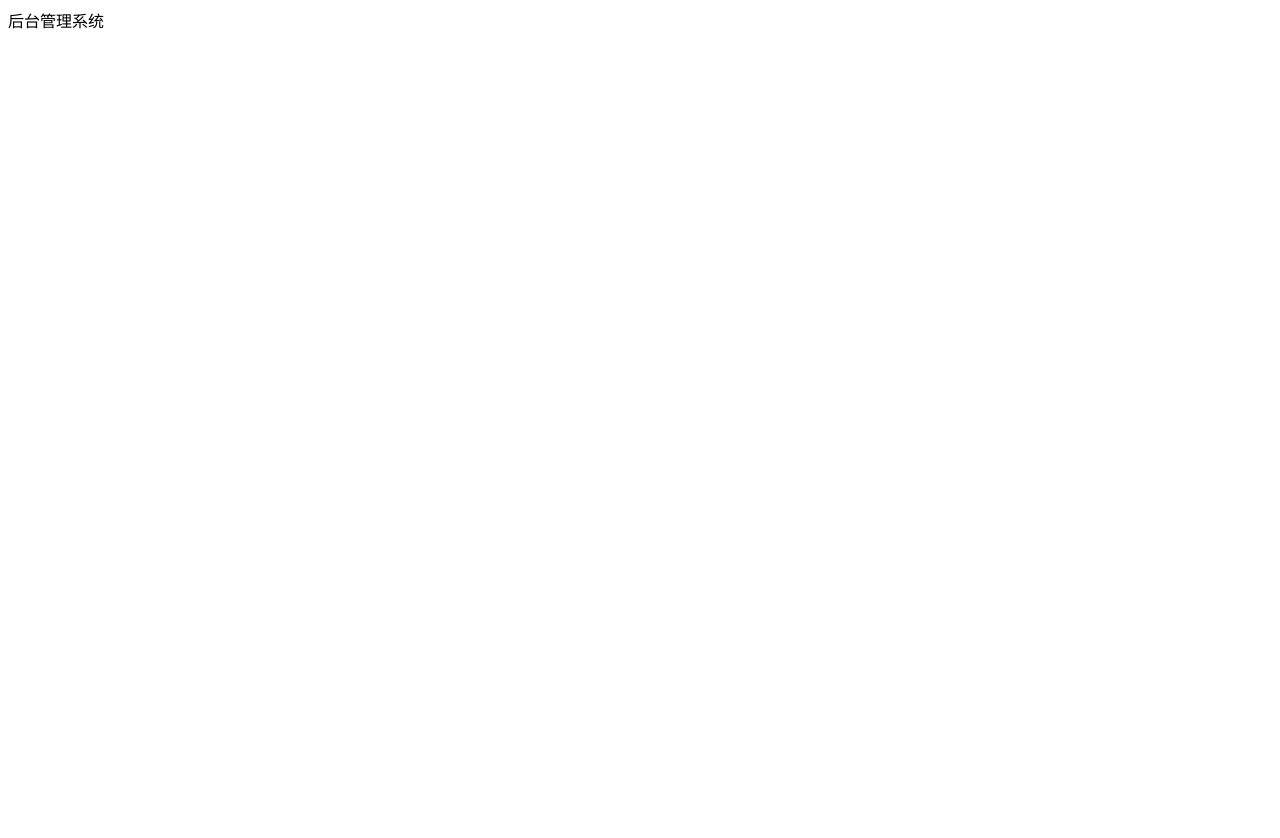
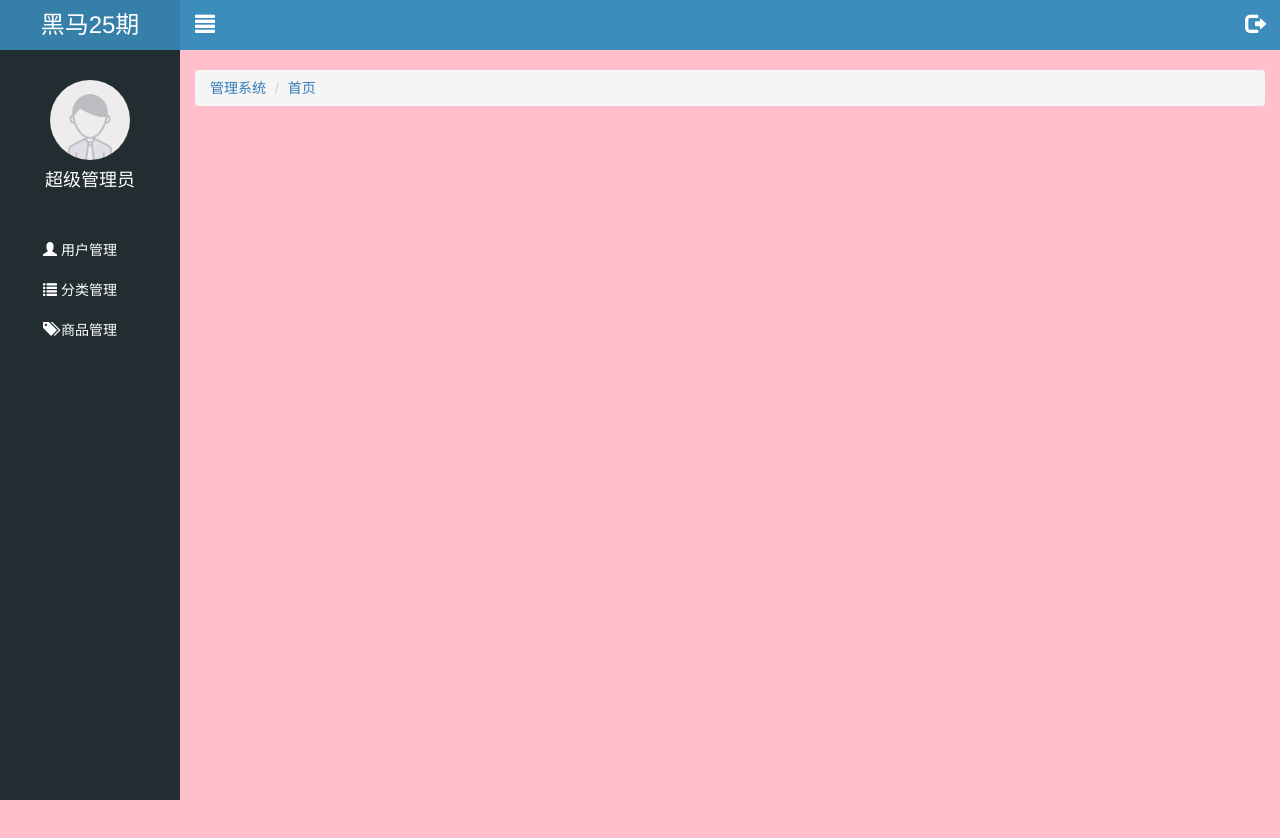
Before and after one commit to 443548617/letao, a website: page public/back/index.html in a window 1280 px wide. Before the commit the page ends 800 px from the top, so only its background shows below. Drawn offline with Linux system fonts and the light colour scheme.

Commit message:
首页-静态公共部分完成

```diff
--- a/public/back/css/common.css
+++ b/public/back/css/common.css
@@ -1,5 +1,17 @@
 .body_bg{
   background-color: #222D32;
+}
+a,
+a:link,
+a:visited,
+a:hover,
+a:active{
+  text-decoration: none;
+}
+ul{
+  margin: 0;
+  padding: 0;
+  list-style: none;
 }
 .panel .panel-title{
   height: 40px;
@@ -10,3 +22,83 @@
 .mt_150{
   margin-top: 150px;
 }
+.mt_20{
+  margin-top: 20px;
+}
+.lt_aside{
+  width: 180px;
+  height: 100%;
+  position: fixed;
+  top: 0;
+  left: 0;
+  background-color: #222D32;
+  z-index: 999;
+}
+.lt_aside .brand{
+  width: 100%;
+  height: 50px;
+  line-height: 50px;
+  text-align: center;
+  font-size: 24px;
+  background-color: #367FA9;
+}
+.lt_aside .brand a {
+  color: #fff;
+}
+.lt_aside .user{
+  height: 180px;
+  padding-top: 30px;
+}
+.lt_aside .user img{
+    height: 80px;
+    width: 80px;
+    border-radius: 50%;
+    display: block;
+    margin: 0 auto;
+}
+.lt_aside .user p{
+  height: 40px;
+  line-height: 40px;
+  font-size: 18px;
+  color: #fff;
+  text-align: center;
+}
+.lt_aside .nav a{
+  display: block;
+  width: 100%;
+  height: 40px;
+  line-height: 40px;
+  color: #fff;
+  padding-left: 40px;
+  border-left: 3px solid transparent;
+}
+.lt_aside .nav a.current{
+  background-color: #1D1F21;
+  border-left: 3px solid #069;
+}
+.lt_aside .nav .child a{
+  padding-left: 60px;
+}
+.lt_main{
+  padding-left: 180px;
+  height: 1000px;
+  background-color: pink;
+  padding-top: 50px;
+}
+.lt_topbar{
+  width: 100%;
+  height: 50px;
+  position: fixed;
+  left: 0;
+  top: 0;
+  background-color: #3C8DBC;
+  padding-left: 180px;
+}
+.lt_topbar a{
+  width: 50px;
+  height: 50px;
+  line-height: 50px;
+  text-align: center;
+  font-size: 20px;
+  color: #fff;
+}
--- a/public/back/index.html
+++ b/public/back/index.html
@@ -1,12 +1,65 @@
 <!DOCTYPE html>
-<html lang="en">
+<html lang="zh-CN">
 <head>
   <meta charset="UTF-8">
-  <meta name="viewport" content="width=device-width, initial-scale=1.0">
-  <meta http-equiv="X-UA-Compatible" content="ie=edge">
-  <title>Document</title>
+  <title>乐淘商城</title>
+  <link rel="stylesheet" href="./lib/bootstrap/css/bootstrap.css">
+  <link rel="stylesheet" href="./lib/bootstrap-validator/css/bootstrapValidator.min.css">
+  <link rel="stylesheet" href="./lib/nprogress/nprogress.css">
+  <link rel="stylesheet" href="./css/common.css">
 </head>
 <body>
-  后台管理系统
+<!-- 左侧侧边栏 -->
+<div class="lt_aside">
+  <!-- 标题 -->
+  <div class="brand">
+    <a href="">黑马25期</a>
+  </div>
+  <!-- 用户信息 -->
+  <div class="user">
+    <img src="./images/default.png" alt="">
+    <p>超级管理员</p>
+  </div>
+  <!-- 导航 -->
+  <div class="nav">
+      <ul>
+        <li><a href="user.html"><i class="glyphicon glyphicon-user"></i> <span>用户管理</span></a></li>
+        <li>
+          <a href="javascript:;" class="category"><i class="glyphicon glyphicon-list"></i> <span>分类管理</span></a>
+          <div class="child" style="display: none">
+            <a href="first.html">一级分类</a>
+            <a href="second.html">二级分类</a>
+          </div>
+        </li>
+        <li><a href="product.html"><i class="glyphicon glyphicon-tags"></i> <span>商品管理</span></a></li>
+      </ul>
+  </div>
+</div>
+<!-- 右侧主体部分 -->
+<div class="lt_main">
+  <!-- 头部 topbar -->
+  <div class="lt_topbar">
+      <a class="pull-left icon_menu" href="#"><i class="glyphicon glyphicon-align-justify"></i></a>
+      <a class="pull-right icon_logout" href="#"><i class="glyphicon glyphicon-log-out"></i></a>
+  </div>
+  <!-- 流式布局容器 -->
+  <div class="container-fluid">
+      <ol class="breadcrumb mt_20">
+          <li><a href="index.html">管理系统</a></li>
+          <li><a href="#">首页</a></li>
+        </ol>
+  </div>
+</div>
+
+
+
+
+<script src="./lib/jquery/jquery.min.js"></script>
+<script src="./lib/bootstrap/js/bootstrap.min.js"></script>
+<script src="./lib/bootstrap-validator/js/bootstrapValidator.min.js"></script>
+<script src="./lib/nprogress/nprogress.js"></script>
+<script src="js/common.js"></script>
+<script src="js/index.js"></script>
+
 </body>
 </html>
```
Also changed, not shown: public/back/images/default.png (added), public/back/images/none.png (added), public/back/js/index.js (added).
